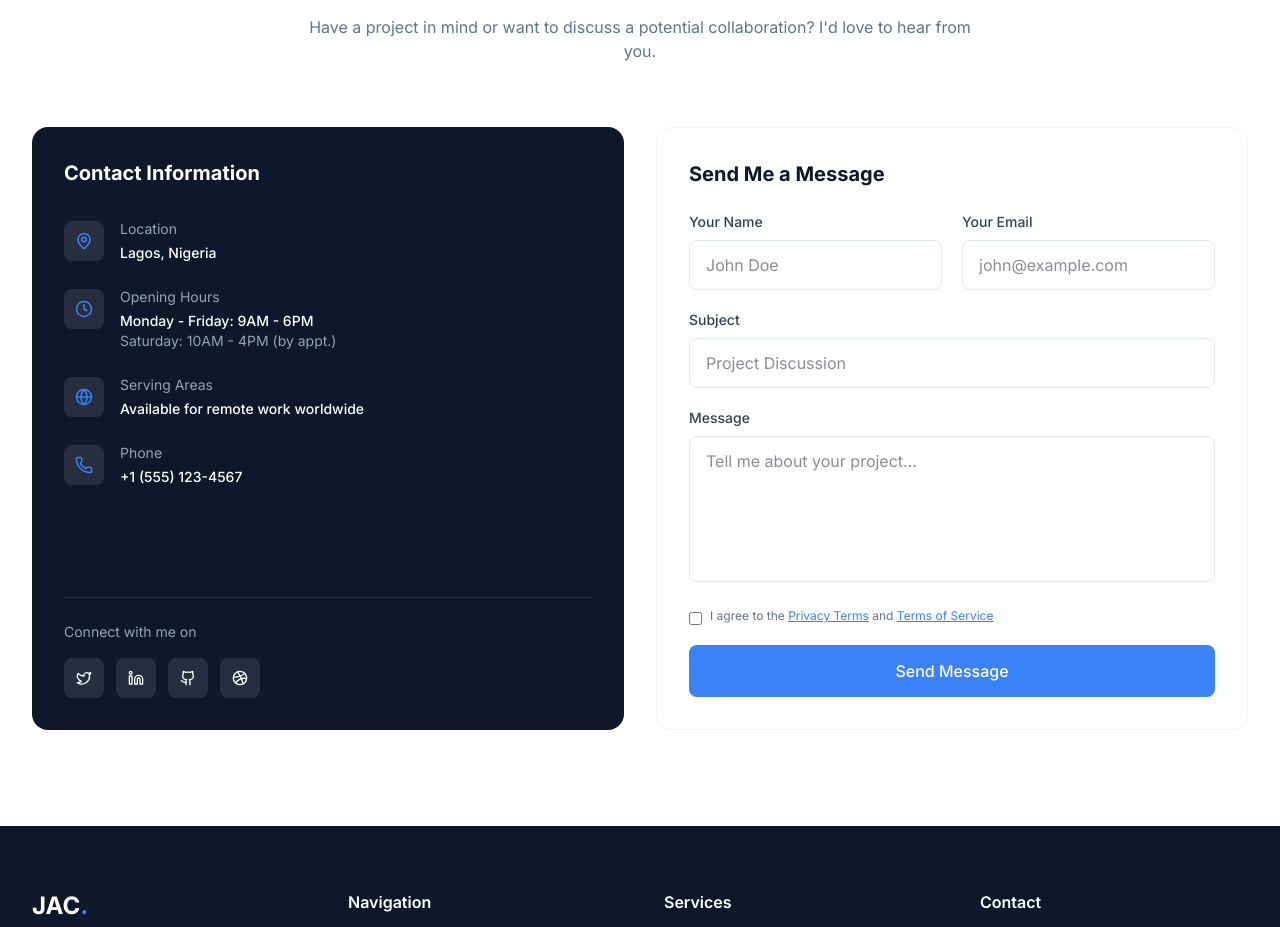
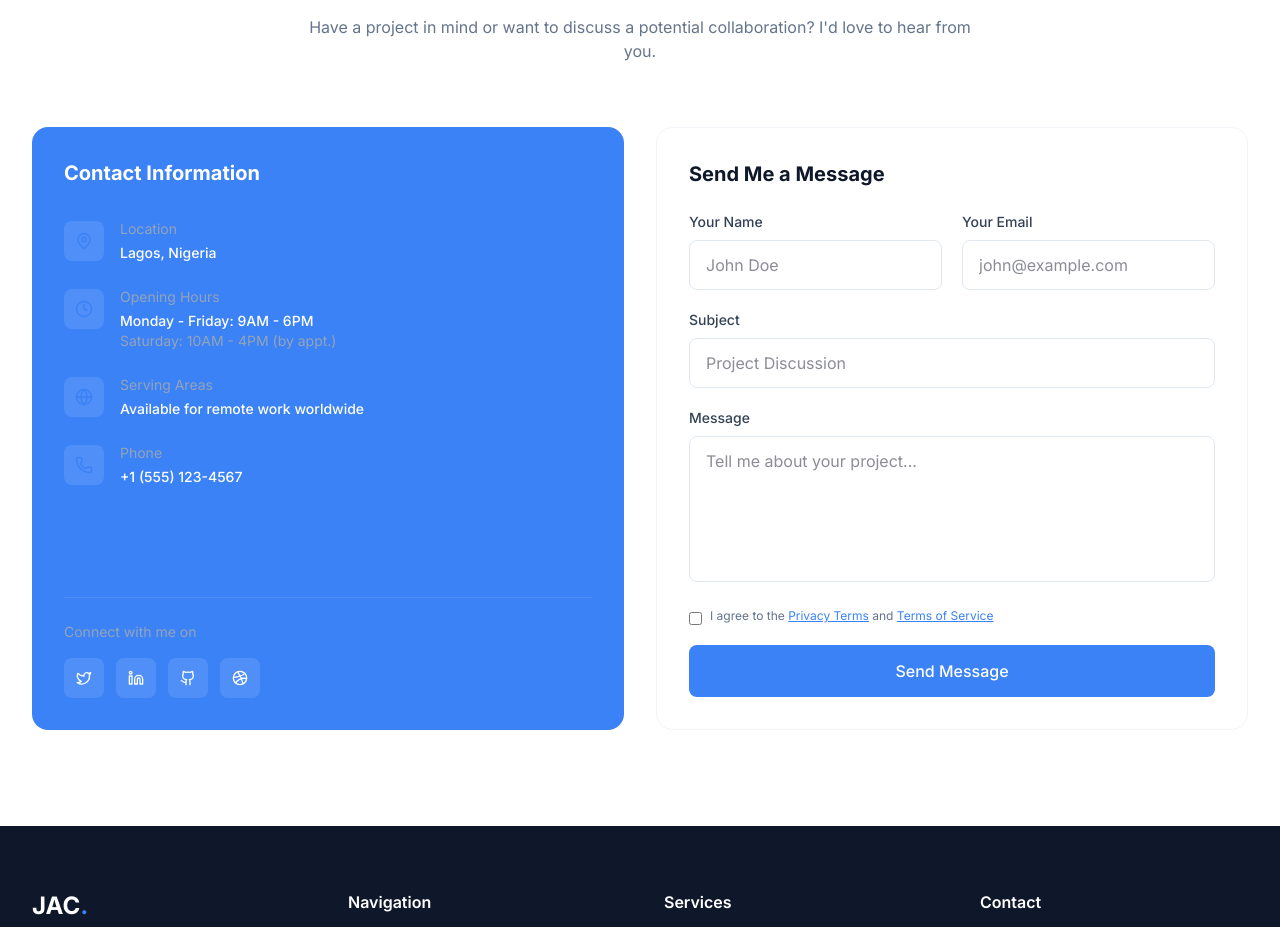
Before and after one commit to Joshua024/jac-portfolio, a Next.js app: page / in a window 1280 px wide. Shown: the part 6040-6967 px from the top of the page. Built offline with nearby package versions, Linux system fonts and the light colour scheme; no server answers; the database is empty.

Commit message:
Change contact info card to primary blue background

```diff
--- a/src/components/Contact.tsx
+++ b/src/components/Contact.tsx
@@ -14,7 +14,7 @@ export default function Contact() {
 
         <div className="grid lg:grid-cols-2 gap-8">
           {/* Left - Contact Information Card */}
-          <div className="bg-gray-900 text-white rounded-2xl p-8 flex flex-col justify-between">
+          <div className="bg-primary text-white rounded-2xl p-8 flex flex-col justify-between">
             <div>
               <h3 className="text-xl font-bold mb-8">Contact Information</h3>
               <div className="space-y-6">
```
